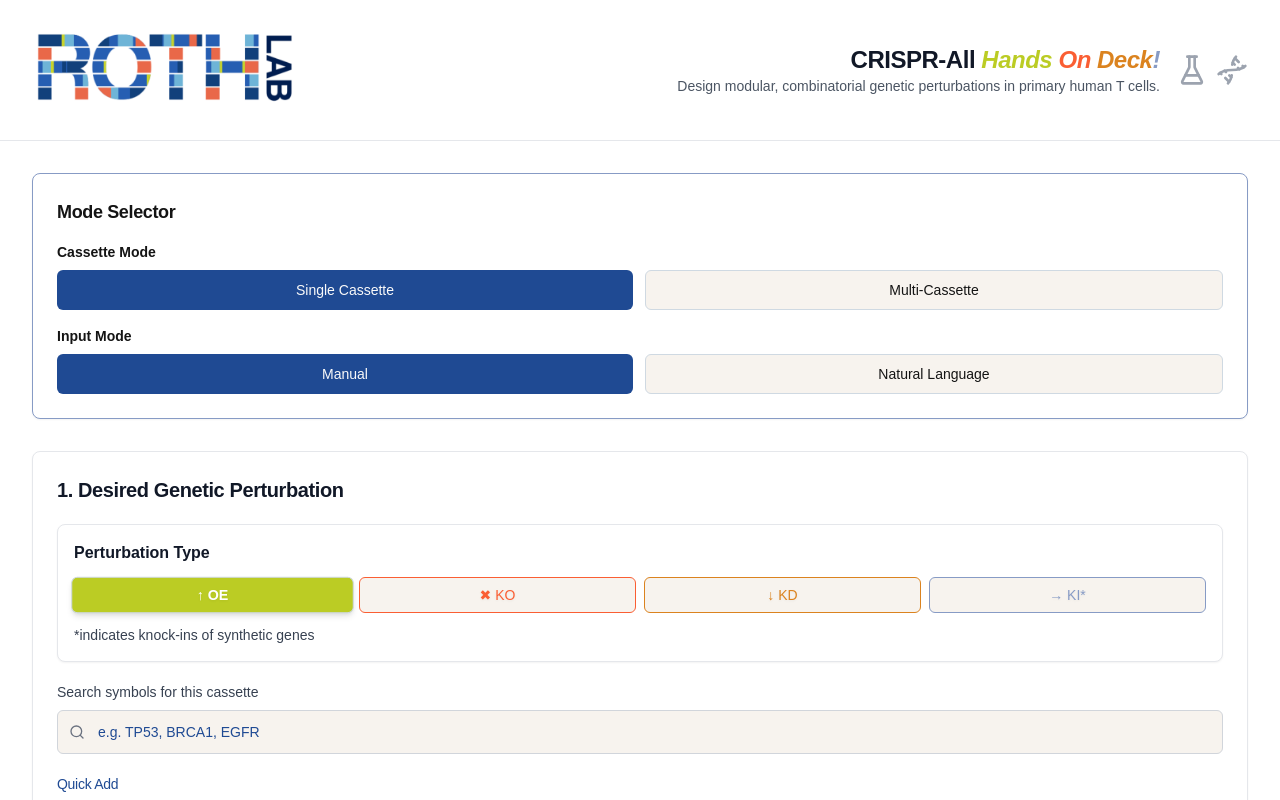
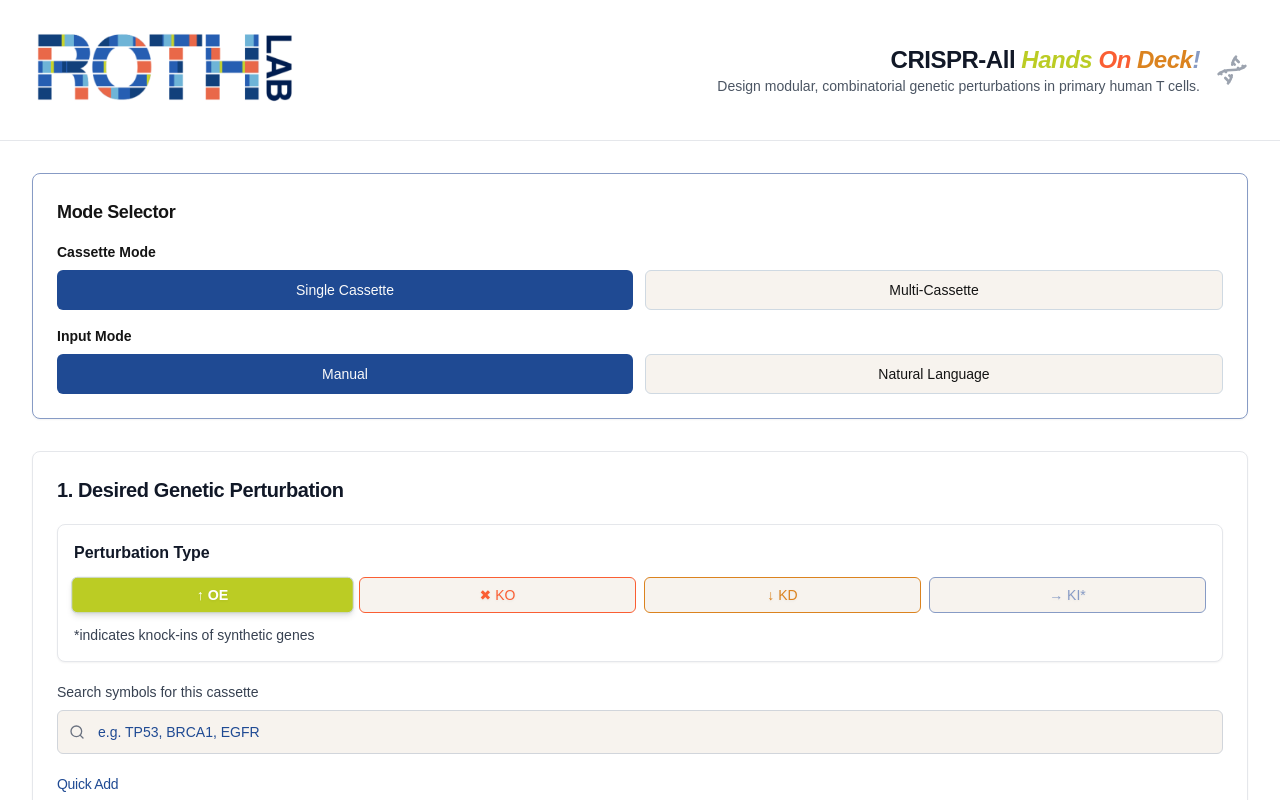
Before and after one commit to Siddheshmittra/CRISPR-All_Hands_On_Deck, a React (Vite) app: page / in a window 1280 px wide. Shown: the top 800 px of the page. Built offline with nearby package versions, Linux system fonts and the light colour scheme; a web font is replaced by a local one.

Commit message:
removing the flask

```diff
--- a/src/components/design-lab/header.tsx
+++ b/src/components/design-lab/header.tsx
@@ -1,4 +1,4 @@
-import { FlaskConical, Dna } from "lucide-react"
+import { Dna } from "lucide-react"
 
 export const Header = () => {
   return (
@@ -30,7 +30,6 @@ export const Header = () => {
                 </p>
               </div>
               <div className="flex items-center gap-2 text-gray-400">
-                <FlaskConical className="h-8 w-8" />
                 <Dna className="h-8 w-8" />
               </div>
             </div>
```
